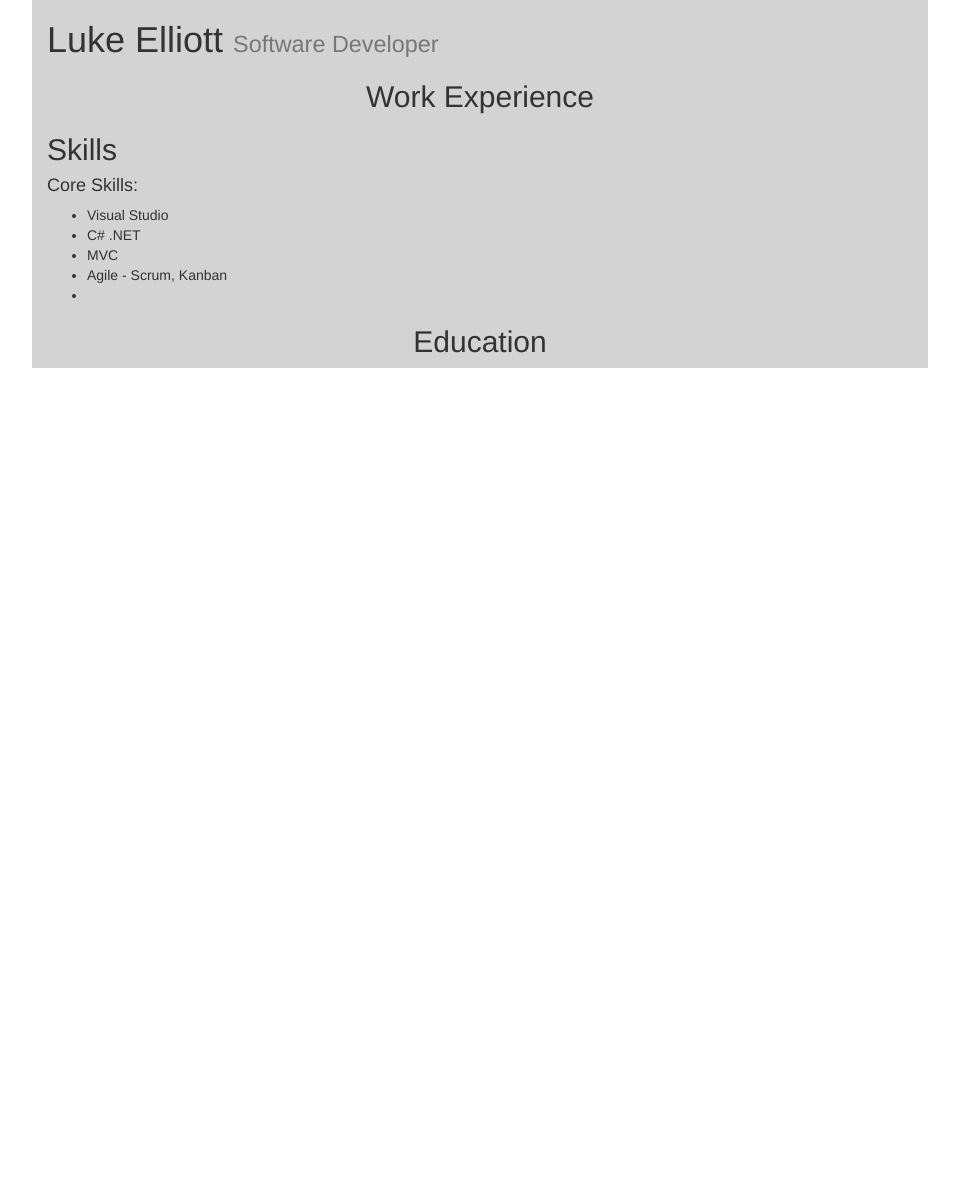
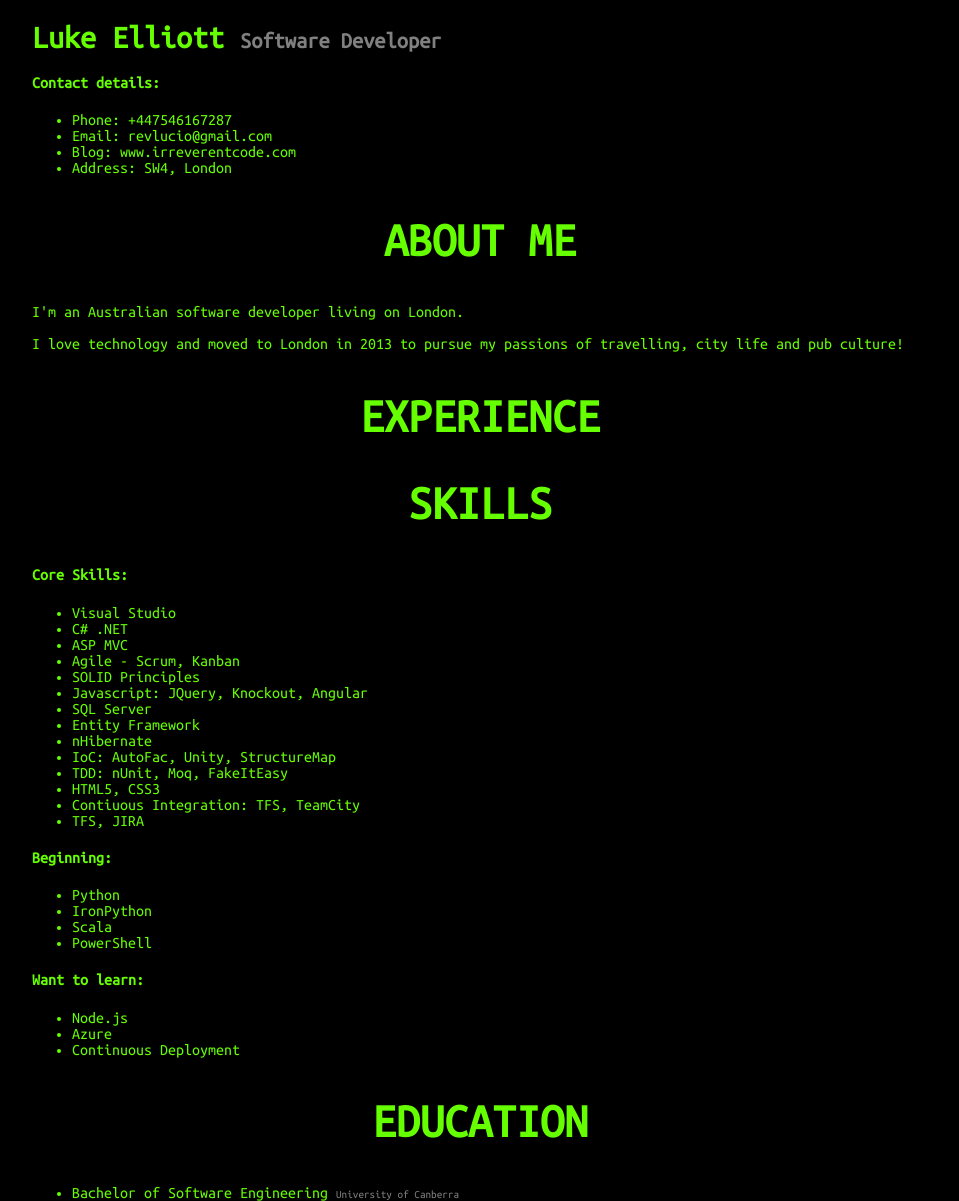
Before and after one commit to revlucio/lukes-cv, a plain HTML site: page index.html in a window 1280 px wide. Shown: the whole page, without its empty margins (160-1119 px from the left). Before the commit the page ends 800 px from the top, so only its background shows below. Drawn offline with nearby package versions, Linux system fonts and the light colour scheme.

Commit message:
updated cv

```diff
--- a/index.html
+++ b/index.html
@@ -4,8 +4,8 @@
 <head>
 	<title>Luke Elliott's CV</title>
 
-	<link rel="stylesheet" href="//netdna.bootstrapcdn.com/bootstrap/3.1.1/css/bootstrap.min.css">
 	<link rel="stylesheet" href="site.css">
+    <link href='http://fonts.googleapis.com/css?family=Ubuntu+Mono' rel='stylesheet' type='text/css'>
 </head>
 
 <body>
@@ -14,29 +14,76 @@
 			<h1>Luke Elliott <small>Software Developer</small></h1>
 		</header>
 
+		<div>
+            <h4>Contact details:</h4>
+
+            <ul>
+                <li>Phone: +447546167287</li>
+                <li>Email: revlucio@gmail.com</li>
+                <li>Blog: www.irreverentcode.com</li>
+                <li>Address: SW4, London</li>
+            </ul>
+        </div>
+
 		<div class="section">
-			<h2 id="experienceHeader">Work Experience</h2>
+			<h2 id="aboutMeHeader">About Me</h2>
+			<div id="aboutMe">
+				<p>
+                    I'm an Australian software developer living on London.
+                </p>
+                <p>
+                    I love technology and moved to London in 2013 to pursue my passions of travelling, city life and pub culture!
+                </p>
+			</div>
+		</div>
+
+		<div class="section">
+			<h2 id="experienceHeader">Experience</h2>
 			<div id="experience"></div>
 		</div>
 
-		<div class="sectionx">
+		<div class="section">
 			<h2 id="skillsHeader">Skills</h2>
 			<div id="skills">
 				<h4>Core Skills:</h4>
 				<ul>
 					<li>Visual Studio</li>
 					<li>C# .NET</li>
-					<li>MVC</li>
+					<li>ASP MVC</li>
 					<li>Agile - Scrum, Kanban</li>
-					<li></li>
+                    <li>SOLID Principles</li>
+                    <li>Javascript: JQuery, Knockout, Angular</li>
+                    <li>SQL Server</li>
+                    <li>Entity Framework</li>
+                    <li>nHibernate</li>
+                    <li>IoC: AutoFac, Unity, StructureMap</li>
+                    <li>TDD: nUnit, Moq, FakeItEasy</li>
+                    <li>HTML5, CSS3</li>
+                    <li>Contiuous Integration: TFS, TeamCity</li>
+                    <li>TFS, JIRA</li>
 				</ul>
+                <h4>Beginning:</h4>
+                <ul>
+                    <li>Python</li>
+                    <li>IronPython</li>
+                    <li>Scala</li>
+                    <li>PowerShell</li>
+                </ul>
+                <h4>Want to learn:</h4>
+                <ul>
+                    <li>Node.js</li>
+                    <li>Azure</li>
+                    <li>Continuous Deployment</li>
+                </ul>
 			</div>
 		</div>
 
 		<div class="section">
 			<h2 id="educationHeader">Education</h2>
 			<div id="education">
-				some education here
+				<ul>
+                    <li>Bachelor of Software Engineering <small>University of Canberra</small></li>
+                </ul>
 			</div>
 		</div>
 
@@ -48,7 +95,7 @@
 
 	<script id="job-template" type="text/x-handlebars-template">
 	  	<article>
-			<h3>{{company}} <small>{{role}}</small></h3>
+			<h3>{{role}} <small>{{company}}</small></h3>
 			<p>{{started}} - {{ended}}</p>
 			{{#list duties}}{{duty}}{{/list}}
 		</article>
--- a/lukes-cv.js
+++ b/lukes-cv.js
@@ -1,124 +1,11 @@
-var jobList = {
-	jobs: [
-		{
-			company: "Collinson Technology Services",
-			role: "Senior Developer",
-			started: "Feb 2014",
-			ended: "Present",
-			duties: [
-				{ duty: "worked on insurance purchase portal" },
-				{ duty: "build overnight processor for direct debits" }
-			]
-		},
-		{
-			company: "AS&K Digital",
-			role: "Senior Developer",
-			started: "Nov 2013",
-			ended: "Feb 2014",
-			duties: [
-				{ duty: "led a team of .net developers" },
-				{ duty: "setup a build server and moved projects towards continuous delivery" },
-				{ duty: "brough up the team to follow Scrum and agile processes" }
-			]
-		},
-		{
-			company: "Department of Industry (Australia)",
-			role: "Contract .NET Developer",
-			started: "Oct 2012",
-			ended: "Jun 2013",
-			duties: [
-				{ duty: "worked on USI project" },
-				{ duty: "build public-facing web services" }
-			]
-		},
-		{
-			company: "Department of Industry (Australia)",
-			role: "Contract .NET Developer",
-			started: "Mar 2012",
-			ended: "Jun 2012",
-			duties: [
-				{ duty: "worked on VANGuard project" },
-				{ duty: "built logging points for data warhousing" },
-				{ duty: "fixed event log overkill" }
-			]
-		},
-		{
-			company: "Fujitsu Australia Limited",
-			role: ".NET Developer",
-			started: "Jun 2009",
-			ended: "Mar 2012",
-			duties: [
-				{ duty: "worked on projects for the Australian Intelligence Community" }
-			]
-		},
-		{
-			company: "KAZ Group",
-			role: ".NET Developer",
-			started: "Feb 2008",
-			ended: "Jun 2009",
-			duties: [
-				{ duty: "worked on projects for the Australian Intelligence Community" }
-			]
-		},
-		{
-			company: "Department of Workplace Relations (Australia)",
-			role: "Release and Technical Support Officer",
-			started: "Apr 2008",
-			ended: "Dec 2008",
-			duties: [
-				{ duty: "worked on projects for the Australian Intelligence Community" }
-			]
-		},
-	]
-}
+$(function(){
+    $('.section h2').on('click', function(){
+        var visible = $(this).next().is(':visible');
 
-Handlebars.registerHelper('list', function(items, options) {
-	var out = "<ul>";
+        $('.section div').hide();
 
-	for(var i=0, l=items.length; i<l; i++) {
-		out = out + "<li>" + options.fn(items[i]) + "</li>";
-	}
-
-	return out + "</ul>";
+        if (visible == false) {
+            $(this).next().show();
+        }
+    });
 });
-
-Handlebars.registerHelper('joblist', function(jobs) {
-	var out = "";
-
-	for(var i=0, l=jobs.length; i<l; i++) {
-		var source   = $("#job-template").html();
-		var template = Handlebars.compile(source);
-
-		out = out + template(jobs[i]);
-	}
-
-	return out;
-});
-
-var skillList = {
-	skills: [
-		{ skill: "Visual Studio" },
-		{ skill: "C#" },
-		{ skill: ".NET" },
-		{ skill: "MVC" },
-		{ skill: "LINQ" },
-		{ skill: "WCF" },
-		{ skill: "Entity Framework" },
-	]
-}
-
-$(function() {
-	var source   = $("#job-list-template").html();
-	var template = Handlebars.compile(source);
-	$('#experience').html(template(jobList));
-
-	//source   = $("#skill-list-template").html();
-	//template = Handlebars.compile(source);
-	//$('#skills').html(template(skillList));
-
-	$('.section div').hide();
-});
-
-$('.section h2').on('click', function(){
-	$(this).next().toggle();
-});
--- a/site.css
+++ b/site.css
@@ -1,14 +1,16 @@
-.container {
-	width: 70%;
-}
-
 html, body {
-  height: 100%;
+    background-color: black;
+    height: 100%;
+    margin: 0;
+    padding: 0;
 }
 
 .container {
+    background-color: rgba(0,0,0,0.7);
 	width: 70%;
-	background-color: lightgrey;
+	margin: 0 auto;
+    padding: 0 2%;
+    min-height: 100%;
 }
 
 .section h2 {
@@ -16,3 +18,19 @@ html, body {
 	cursor: pointer;
 	cursor: hand;
 }
+
+body {
+    font-family: 'Ubuntu Mono';
+    overflow-y: scroll;
+    color: #66FF00;
+}
+
+small {
+    color: grey;
+    font-size: 0.7em;
+}
+
+h2 {
+    text-transform: uppercase;
+    font-size: 3em;
+}
```
Also changed, not shown: templates.js (added, +120 -0 lines), img/londonbg.jpg (added).
